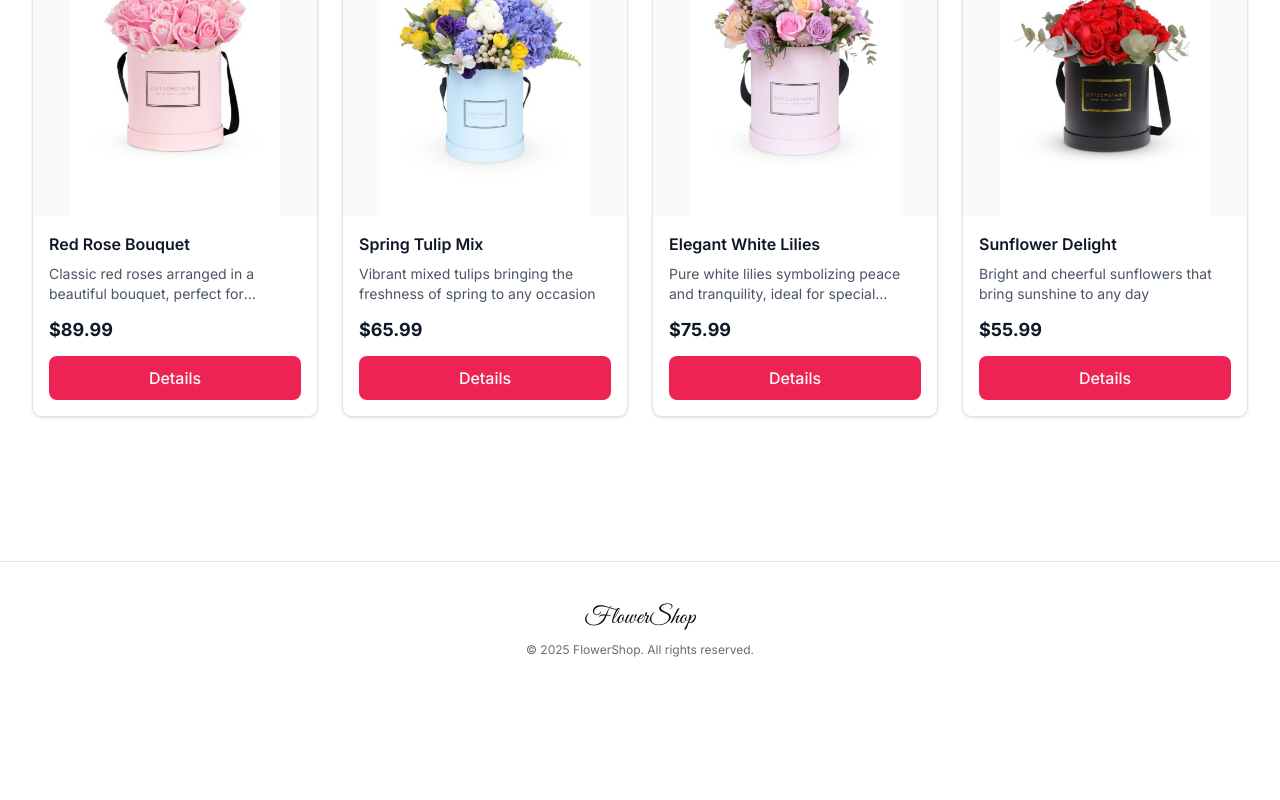
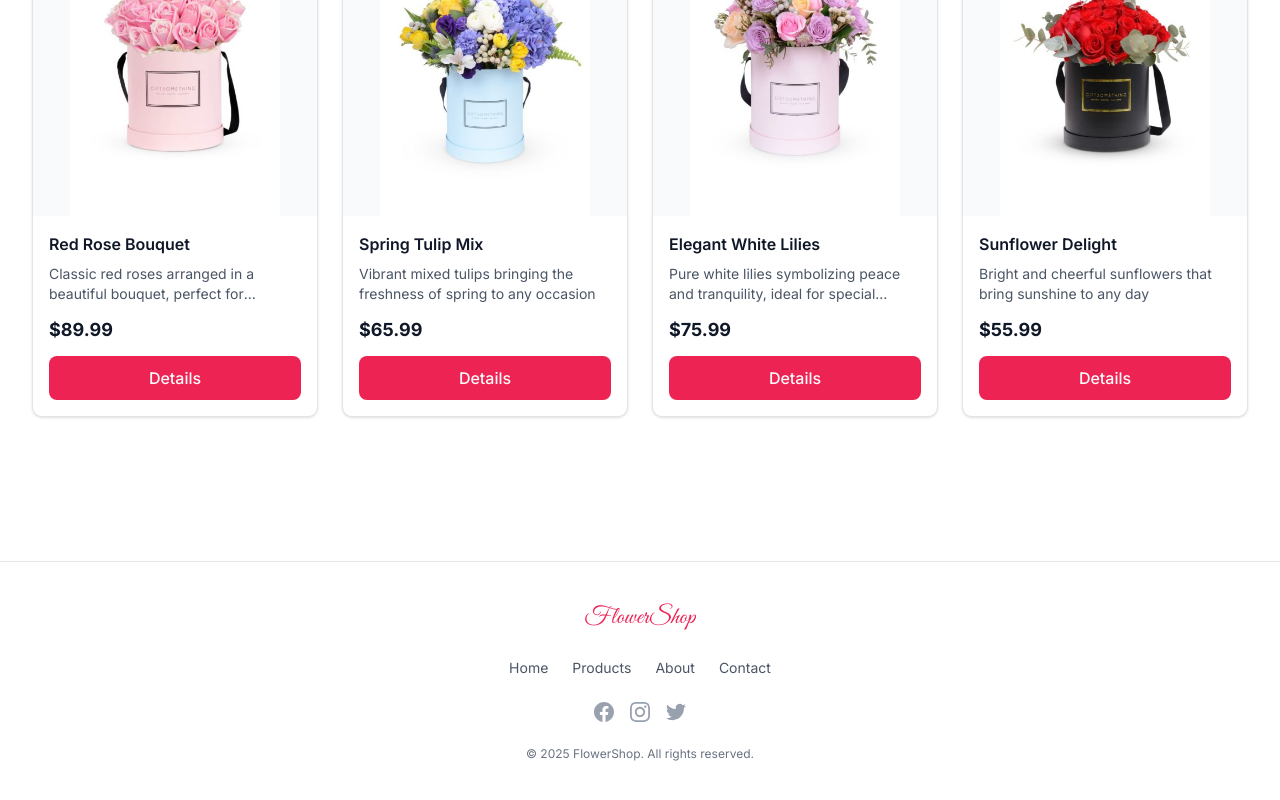
Before and after one commit to piyal007/flower_shop, a Next.js app: page / in a window 1280 px wide. Shown: the part 926-1726 px from the top of the page. Before the commit the page ends 1624 px from the top, so only its background shows below. Built offline with nearby package versions, Linux system fonts and the light colour scheme; no server answers.

Commit message:
added 404 page

```diff
--- /dev/null
+++ b/src/app/not-found.js
@@ -0,0 +1,69 @@
+import Link from "next/link";
+
+export default function NotFound() {
+  return (
+    <div className="min-h-screen flex items-center justify-center bg-gray-50">
+      <div className="max-w-md w-full text-center px-6">
+        {/* 404 Number */}
+        <div className="text-6xl font-bold text-primary mb-4">404</div>
+
+        {/* Flower Icon */}
+        <div className="mb-6">
+          <svg
+            className="w-16 h-16 mx-auto text-gray-400"
+            fill="none"
+            stroke="currentColor"
+            viewBox="0 0 24 24"
+          >
+            <path
+              strokeLinecap="round"
+              strokeLinejoin="round"
+              strokeWidth={1.5}
+              d="M12 6.253v13m0-13C10.832 5.477 9.246 5 7.5 5S4.168 5.477 3 6.253v13C4.168 18.477 5.754 18 7.5 18s3.332.477 4.5 1.253m0-13C13.168 5.477 14.754 5 16.5 5c1.747 0 3.332.477 4.5 1.253v13C19.832 18.477 18.246 18 16.5 18c-1.746 0-3.332.477-4.5 1.253"
+            />
+          </svg>
+        </div>
+
+        {/* Title */}
+        <h1 className="text-2xl font-semibold text-gray-900 mb-2">
+          Page Not Found
+        </h1>
+
+        {/* Description */}
+        <p className="text-gray-600 mb-8">
+          Sorry, we couldn't find the page you're looking for. The page might have been moved or doesn't exist.
+        </p>
+
+        {/* Back to Home Button */}
+        <Link
+          href="/"
+          className="inline-flex items-center justify-center px-6 py-3 bg-primary text-primary-foreground font-medium rounded-md hover:bg-primary/90 transition-colors"
+        >
+          <svg
+            className="w-4 h-4 mr-2"
+            fill="none"
+            stroke="currentColor"
+            viewBox="0 0 24 24"
+          >
+            <path
+              strokeLinecap="round"
+              strokeLinejoin="round"
+              strokeWidth={2}
+              d="M10 19l-7-7m0 0l7-7m-7 7h18"
+            />
+          </svg>
+          Back to Home
+        </Link>
+
+        {/* Additional Links */}
+        <div className="mt-6 text-sm">
+          <span className="text-gray-500">Or visit our </span>
+          <Link href="/products" className="text-primary hover:underline">
+            Products
+          </Link>
+          <span className="text-gray-500"> page</span>
+        </div>
+      </div>
+    </div>
+  );
+}
--- a/src/components/footer.js
+++ b/src/components/footer.js
@@ -1,10 +1,52 @@
+import Link from "next/link";
+
 export default function Footer() {
   return (
     <footer className="mt-16 border-t bg-white">
       <div className="mx-auto max-w-7xl px-4 sm:px-6 lg:px-8 py-10">
-        <div className="text-center">
-          <div className="text-2xl [font-family:var(--font-great-vibes)]">FlowerShop</div>
-          <div className="mt-2 text-xs text-foreground/60">© {new Date().getFullYear()} FlowerShop. All rights reserved.</div>
+        <div className="flex flex-col items-center space-y-6">
+          {/* Logo */}
+          <div className="text-2xl [font-family:var(--font-great-vibes)] text-primary">FlowerShop</div>
+
+          {/* Navigation Links */}
+          <nav className="flex flex-wrap justify-center gap-6 text-sm">
+            <Link href="/" className="text-gray-600 hover:text-primary transition-colors">
+              Home
+            </Link>
+            <Link href="/products" className="text-gray-600 hover:text-primary transition-colors">
+              Products
+            </Link>
+            <Link href="/about" className="text-gray-600 hover:text-primary transition-colors">
+              About
+            </Link>
+            <Link href="/contact" className="text-gray-600 hover:text-primary transition-colors">
+              Contact
+            </Link>
+          </nav>
+
+          {/* Social Icons */}
+          <div className="flex space-x-4">
+            <a href="#" className="text-gray-400 hover:text-primary transition-colors" aria-label="Facebook">
+              <svg className="w-5 h-5" fill="currentColor" viewBox="0 0 24 24">
+                <path d="M24 12.073c0-6.627-5.373-12-12-12s-12 5.373-12 12c0 5.99 4.388 10.954 10.125 11.854v-8.385H7.078v-3.47h3.047V9.43c0-3.007 1.792-4.669 4.533-4.669 1.312 0 2.686.235 2.686.235v2.953H15.83c-1.491 0-1.956.925-1.956 1.874v2.25h3.328l-.532 3.47h-2.796v8.385C19.612 23.027 24 18.062 24 12.073z"/>
+              </svg>
+            </a>
+            <a href="#" className="text-gray-400 hover:text-primary transition-colors" aria-label="Instagram">
+              <svg className="w-5 h-5" fill="currentColor" viewBox="0 0 24 24">
+                <path d="M12 2.163c3.204 0 3.584.012 4.85.07 3.252.148 4.771 1.691 4.919 4.919.058 1.265.069 1.645.069 4.849 0 3.205-.012 3.584-.069 4.849-.149 3.225-1.664 4.771-4.919 4.919-1.266.058-1.644.07-4.85.07-3.204 0-3.584-.012-4.849-.07-3.26-.149-4.771-1.699-4.919-4.92-.058-1.265-.07-1.644-.07-4.849 0-3.204.013-3.583.07-4.849.149-3.227 1.664-4.771 4.919-4.919 1.266-.057 1.645-.069 4.849-.069zm0-2.163c-3.259 0-3.667.014-4.947.072-4.358.2-6.78 2.618-6.98 6.98-.059 1.281-.073 1.689-.073 4.948 0 3.259.014 3.668.072 4.948.2 4.358 2.618 6.78 6.98 6.98 1.281.058 1.689.072 4.948.072 3.259 0 3.668-.014 4.948-.072 4.354-.2 6.782-2.618 6.979-6.98.059-1.28.073-1.689.073-4.948 0-3.259-.014-3.667-.072-4.947-.196-4.354-2.617-6.78-6.979-6.98-1.281-.059-1.69-.073-4.949-.073zm0 5.838c-3.403 0-6.162 2.759-6.162 6.162s2.759 6.163 6.162 6.163 6.162-2.759 6.162-6.163c0-3.403-2.759-6.162-6.162-6.162zm0 10.162c-2.209 0-4-1.79-4-4 0-2.209 1.791-4 4-4s4 1.791 4 4c0 2.21-1.791 4-4 4zm6.406-11.845c-.796 0-1.441.645-1.441 1.44s.645 1.44 1.441 1.44c.795 0 1.439-.645 1.439-1.44s-.644-1.44-1.439-1.44z"/>
+              </svg>
+            </a>
+            <a href="#" className="text-gray-400 hover:text-primary transition-colors" aria-label="Twitter">
+              <svg className="w-5 h-5" fill="currentColor" viewBox="0 0 24 24">
+                <path d="M23.953 4.57a10 10 0 01-2.825.775 4.958 4.958 0 002.163-2.723c-.951.555-2.005.959-3.127 1.184a4.92 4.92 0 00-8.384 4.482C7.69 8.095 4.067 6.13 1.64 3.162a4.822 4.822 0 00-.666 2.475c0 1.71.87 3.213 2.188 4.096a4.904 4.904 0 01-2.228-.616v.06a4.923 4.923 0 003.946 4.827 4.996 4.996 0 01-2.212.085 4.936 4.936 0 004.604 3.417 9.867 9.867 0 01-6.102 2.105c-.39 0-.779-.023-1.17-.067a13.995 13.995 0 007.557 2.209c9.053 0 13.998-7.496 13.998-13.985 0-.21 0-.42-.015-.63A9.935 9.935 0 0024 4.59z"/>
+              </svg>
+            </a>
+          </div>
+
+          {/* Copyright */}
+          <div className="text-xs text-gray-500">
+            © {new Date().getFullYear()} FlowerShop. All rights reserved.
+          </div>
         </div>
       </div>
     </footer>
```
